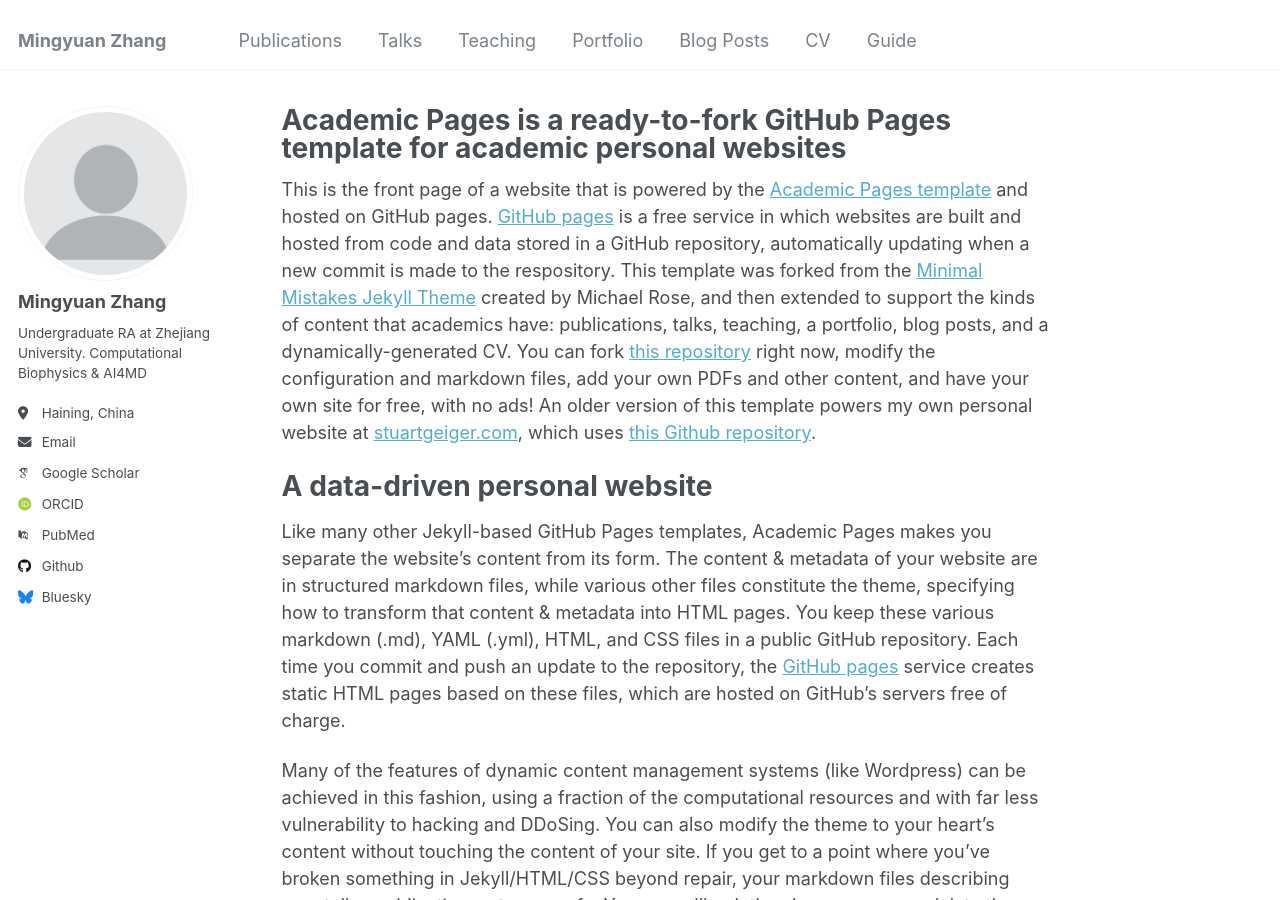
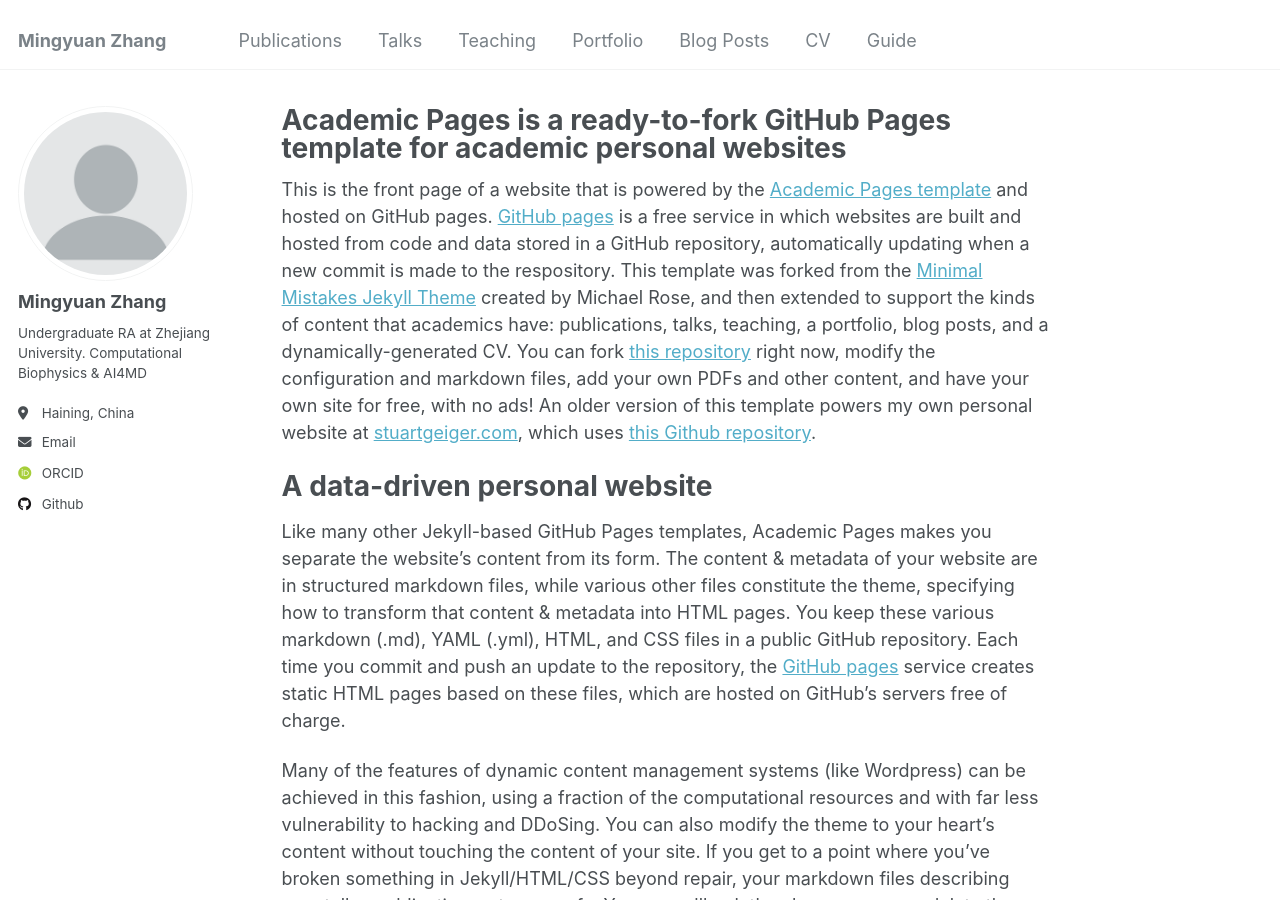
Before and after one commit to Mingyuan00/Mingyuan00.github.io, a Jekyll site: the page built from _pages/about.md, in a window 1280 px wide and 900 px high. Built offline with Jekyll 4.4.1, drawn with Linux system fonts in a browser that asks for light colours; some web fonts are replaced; part of the change alters nothing that is shown.

Commit message:
Update _config.yml

```diff
--- a/_config.yml
+++ b/_config.yml
@@ -32,23 +32,23 @@ author:
 
   # Academic websites
   arxiv            : # URL - Update with the correct link to your profile
-  googlescholar    : "https://scholar.google.com/citations?user=PS_CX0AAAAAJ"
+  googlescholar    : #"https://scholar.google.com/citations?user=PS_CX0AAAAAJ"
   impactstory      : # URL
-  orcid            : "http://orcid.org/yourorcidurl"
+  orcid            : "https://orcid.org/0009-0006-4306-3134"
   semantic         : # URL
-  pubmed           : "https://www.ncbi.nlm.nih.gov/pubmed/?term=john+snow"
+  pubmed           : #"https://www.ncbi.nlm.nih.gov/pubmed/?term=john+snow"
   researchgate     : # URL
 
   # Repositories and software development
   bitbucket        : # Username - Update with your username on the site
   codepen          : # Username
   dribbble         : # Username
-  github           : "academicpages"
+  github           : "https://github.com/Mingyuan00"
   kaggle           : # Username
   stackoverflow    : # User number or user number and name (i.e., use "1" or "1/jeff-atwood")
 
   # Social media
-  bluesky          : "bsky.app" # Replace this with you Bluesky username
+  bluesky          : #"bsky.app" # Replace this with you Bluesky username
   facebook         : # Username
   flickr           : # Username
   foursquare       : # Username
```
